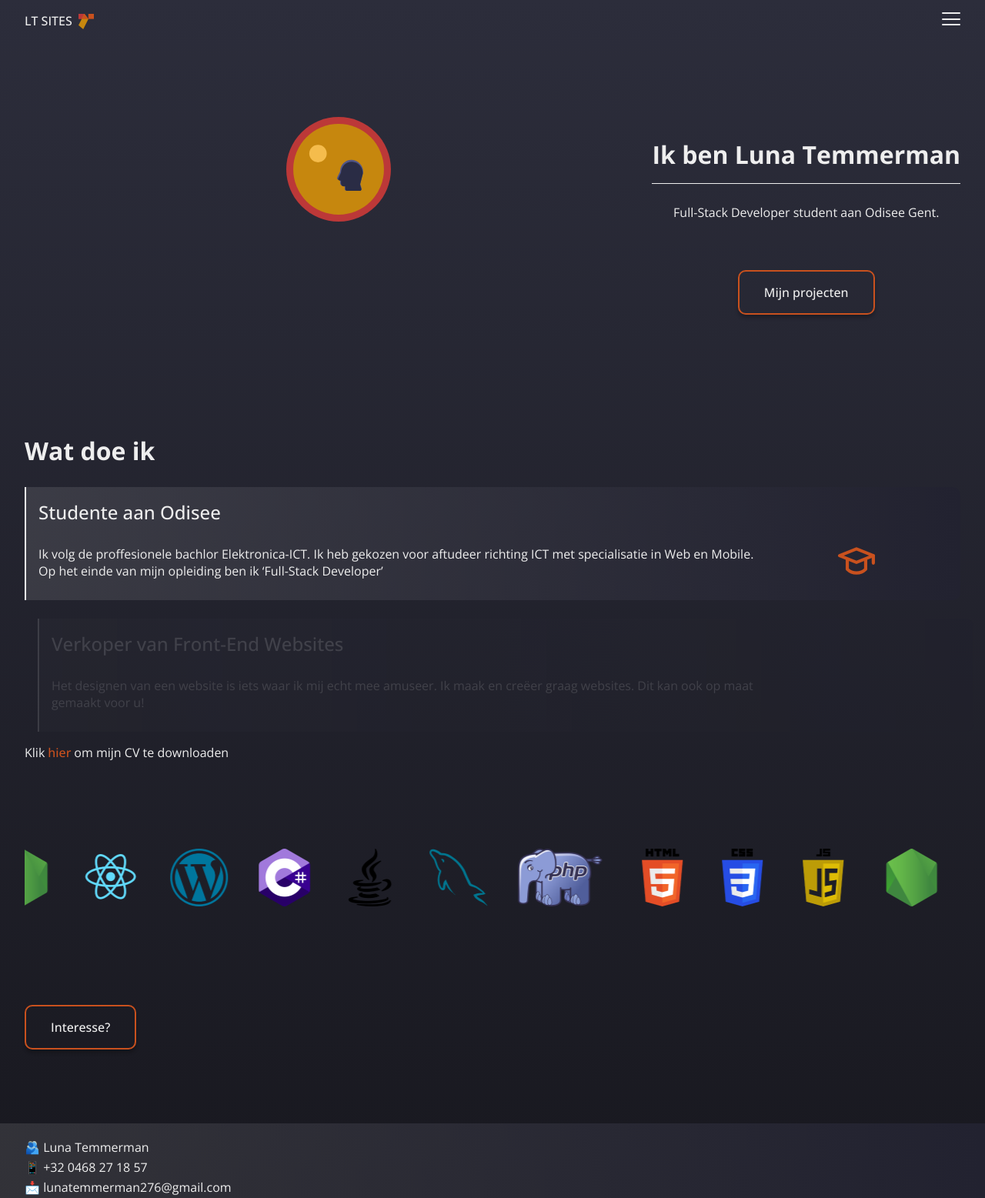
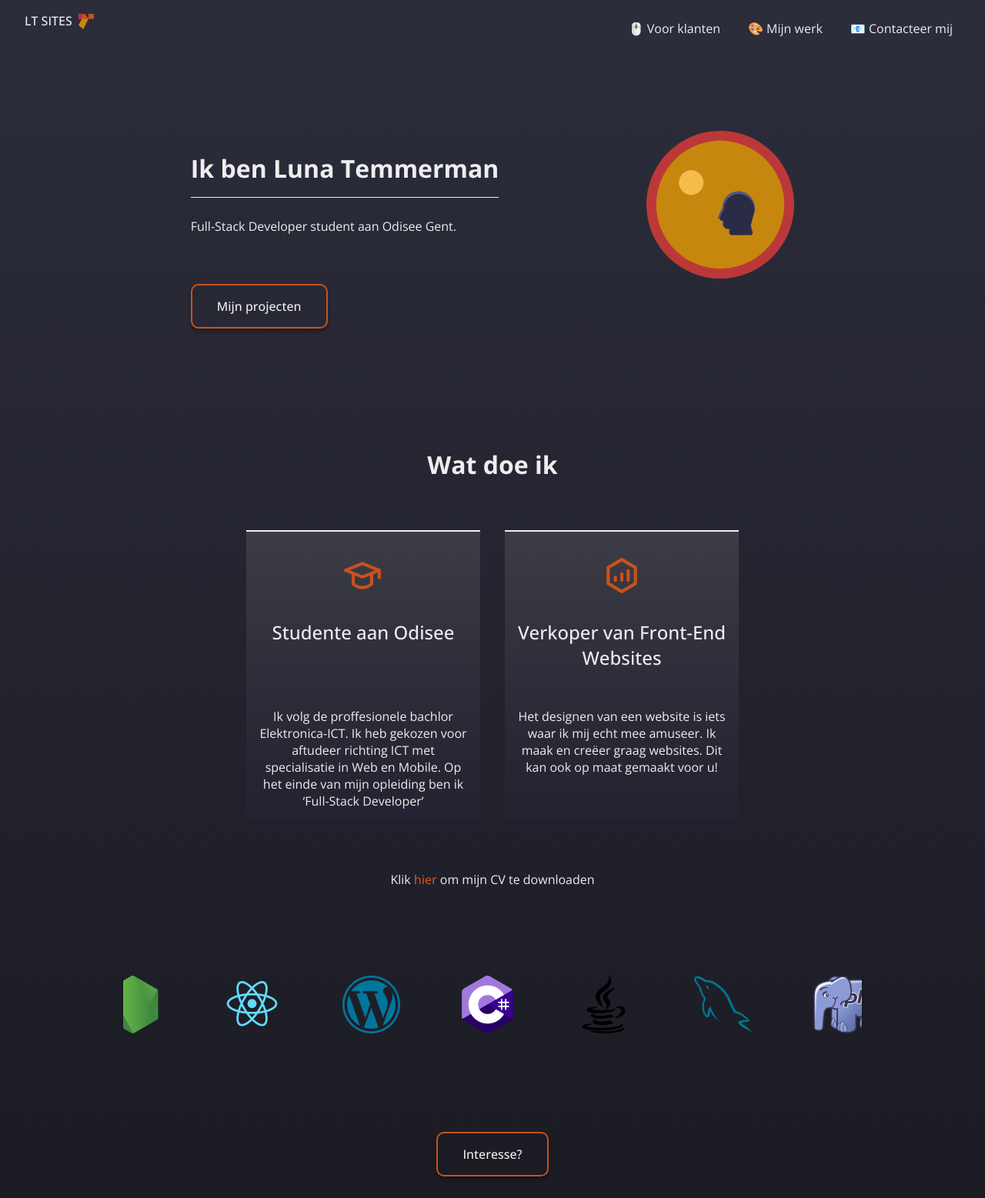
Before and after one commit to LunaTemmerman/LT-Sites, a website built with Vite: page index.html in a window 1280 px wide. Shown: the top 1557 px of the page at 77% size. Built offline with nearby package versions, Linux system fonts and the light colour scheme.

Commit message:
home and klanten responsive

```diff
--- a/index.html
+++ b/index.html
@@ -62,7 +62,7 @@
         </ul>
         <div class="cv">
           <p>Klik</p>
-          <a>hier</a>
+          <a href="./CV - Luna Temmerman.pdf" download>hier</a>
           <p>om mijn CV te downloaden</p>
         </div>
         <div class="infinitescroll">
@@ -96,7 +96,7 @@
     </main>
     <footer>
       <p>🫂 Luna Temmerman</p>
-      <p>📱 +32 0468 27 18 57</p>
+      <p>📱 +32 468 27 18 57</p>
       <p>📩 lunatemmerman276@gmail.com</p>
     </footer>
   </body>
--- a/src/header.js
+++ b/src/header.js
@@ -6,6 +6,7 @@ const nav = document.querySelector('nav');
 const hamburger = document.querySelector('.hamburger');
 const hambLines = document.querySelectorAll('.hamburger div');
 
+if (screen.width < 800) {
   let open = false;
   hamburger.addEventListener('click', () => {
     !open ? openMenu() : closeMenu();
@@ -18,7 +19,12 @@ function openMenu() {
     tl.add('start');
     tl.to(hambLines[0], { duration: 0.2, rotate: 45, y: 8 }, 'start');
     tl.to(hambLines[2], { duration: 0.2, rotate: -45, y: -8 }, 'start');
-  tl.to(nav, { duration: 0.2, height: '10rem', opacity: 1, display: 'block' });
+    tl.to(nav, {
+      duration: 0.2,
+      height: '10rem',
+      opacity: 1,
+      display: 'block',
+    });
   }
   function closeMenu() {
     const tl = gsap.timeline();
@@ -28,3 +34,4 @@ function closeMenu() {
     tl.to(hambLines[2], { duration: 0.2, rotate: 0, y: 0 }, 'start');
     tl.to(hambLines[1], { duration: 0.4, opacity: 1 });
   }
+}
--- a/src/style.css
+++ b/src/style.css
@@ -8,6 +8,7 @@
   --red: #bc3838;
   --yellow: #c6870e;
   --overlay: linear-gradient(90deg, #dbdbdb21, #222230);
+  --overlay-big: linear-gradient(#dbdbdb21, #222230);
   --lin-orange: var(--white);
   --rad: 10px;
   --shadow: 0 4px 4px 0 rgba(0, 0, 0, 0.25);
@@ -281,19 +282,116 @@ button:hover {
   gap: 2.5rem;
 }
 .set1 {
-  animation: slide1 17.5s linear infinite;
+  animation: slide1 18s linear infinite;
 }
 .set2 {
-  animation: slide1 17.5s linear infinite;
+  animation: slide1 18s linear infinite;
 }
 
 footer {
-  padding: 1rem 2rem;
+  padding: 2rem;
   background: var(--overlay);
 }
 
 footer p {
-  margin: 0.25rem 0;
+  margin: 1rem 0;
+}
+
+@media (min-width: 50rem) {
+  .hamburger {
+    display: none;
+  }
+  nav {
+    display: block;
+    height: initial;
+    opacity: 1;
+    width: inherit;
+    min-width: initial;
+  }
+  nav ul {
+    flex-direction: row;
+    margin: 0;
+  }
+  nav li {
+    width: inherit;
+    background: var(--black);
+    border: 2px solid var(--black);
+    border-radius: var(--rad);
+    color: var(--white);
+    display: inline-block;
+  }
+  nav li:hover {
+    animation: buttonhover 0.2s ease forwards;
+  }
+  .intro {
+    flex-wrap: nowrap;
+    justify-content: center;
+    gap: 15vw;
+  }
+  .half {
+    order: 1;
+    text-align: initial;
+  }
+  .container {
+    max-width: 65%;
+  }
+  .illustration {
+    order: 2;
+    margin: 0;
+    height: 12rem;
+    width: 12rem;
+  }
+  .hoe li {
+    width: 70%;
+  }
+  .cards {
+    flex-direction: row;
+    justify-content: center;
+    gap: 2rem;
+    margin: 4rem auto;
+  }
+  .cards li {
+    border-radius: 0 0 10px 10px;
+    border-left: none;
+    border-top: 2px solid var(--white);
+    width: 17rem;
+    background: var(--overlay-big);
+    flex-direction: column;
+    text-align: center;
+  }
+
+  .cards figure {
+    order: 1;
+    height: 50;
+    margin: 1rem auto 2rem auto;
+  }
+  .cards h2 {
+    order: 2;
+    display: initial;
+    height: 6.1875rem;
+  }
+  .cards p {
+    order: 3;
+    width: 100%;
+  }
+
+  .watdoeik {
+    text-align: center;
+  }
+  .cv {
+    margin: 0 auto;
+    width: fit-content;
+  }
+
+  .set1,
+  .set2 {
+    gap: 5rem;
+  }
+
+  .infinitescroll {
+    max-width: 60rem;
+    border-inline: 2px solid #18181f;
+  }
 }
 
 @keyframes slide1 {
@@ -308,6 +406,8 @@ footer p {
 @keyframes buttonhover {
   to {
     background: rgba(250, 250, 250, 0.062);
+    border: 2px solid var(--accent);
+    box-shadow: var(--shadow);
   }
 }
 
```
Also changed, not shown: src/klanten/index.html (+2 -2 lines), src/klanten/klanten.css (+43 -0 lines), 1 other file. Lines whose indentation alone changed are shown as unchanged.
